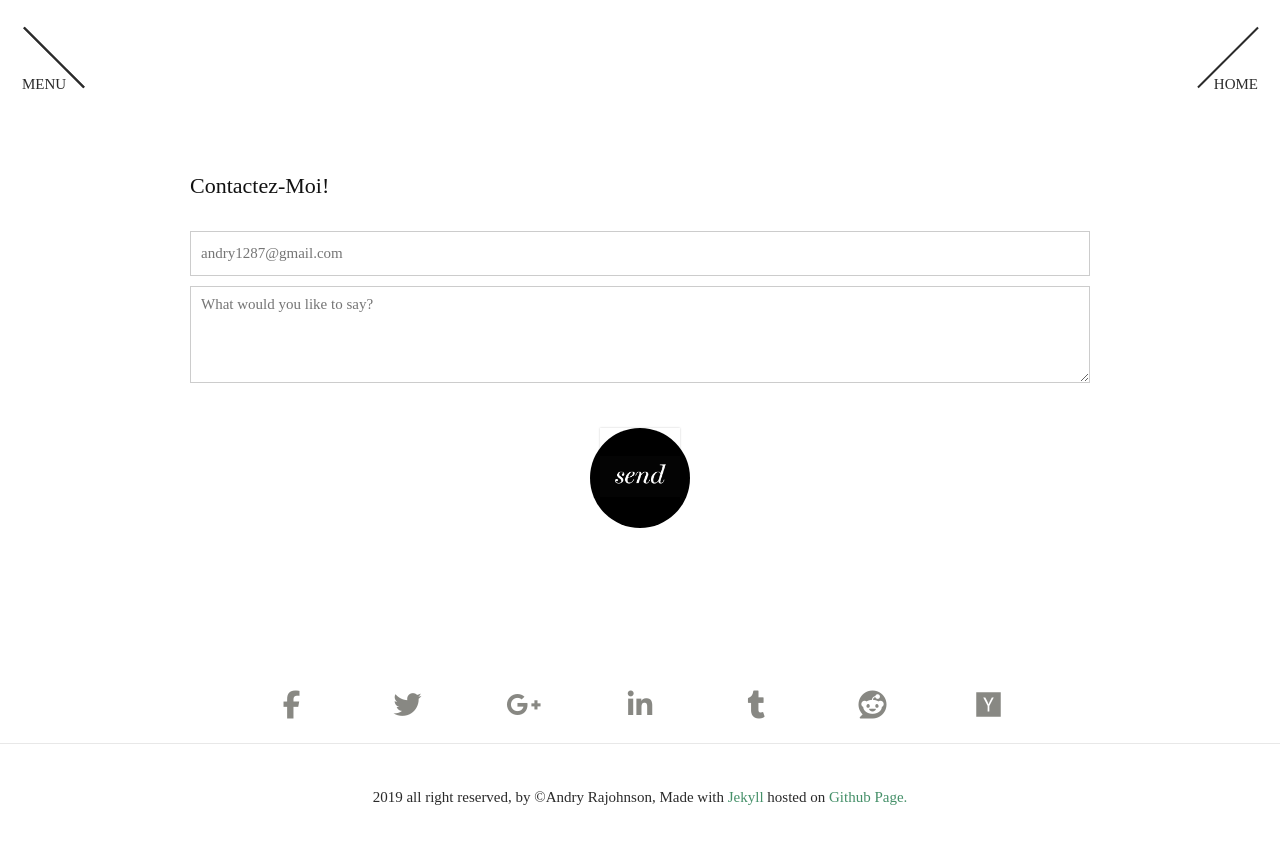
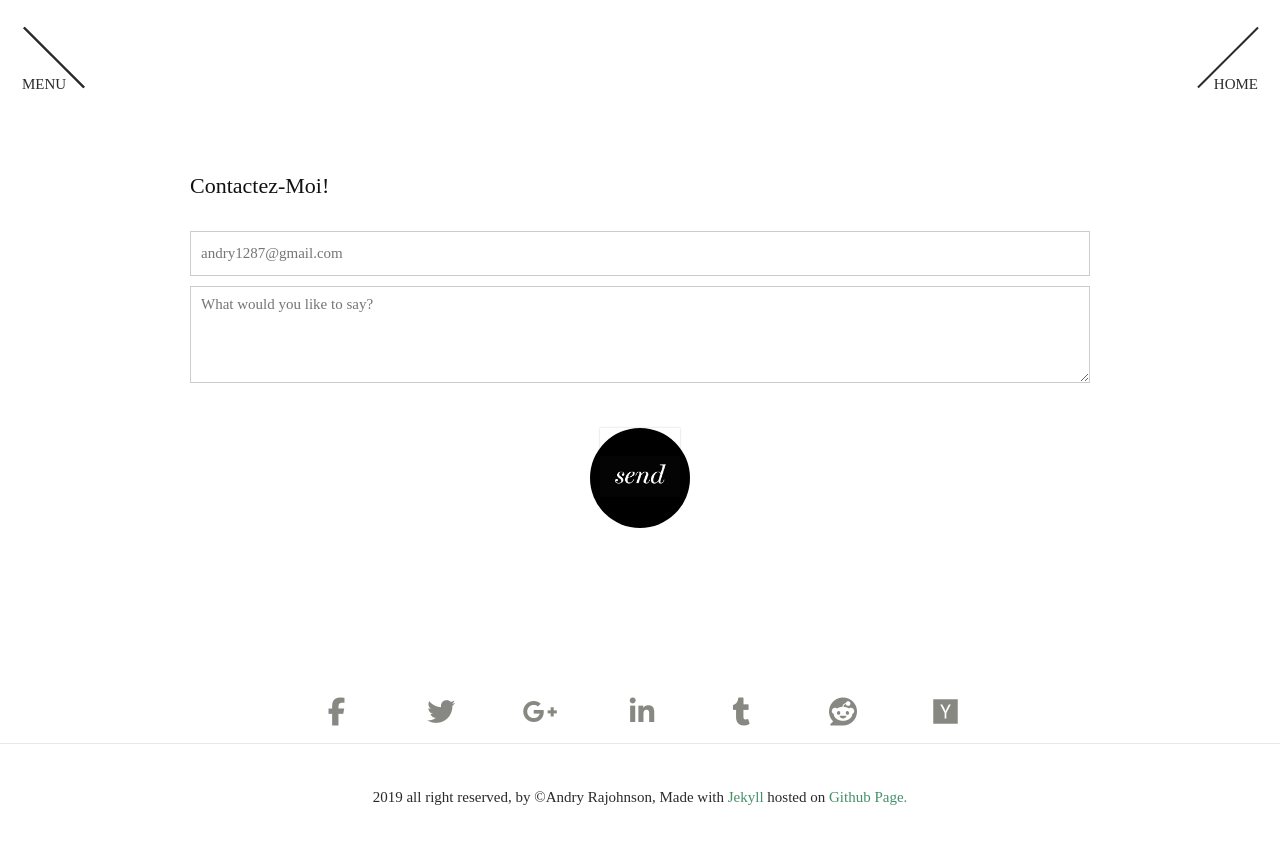
Before and after one commit to andryjohn/RJ-s-blog, a Jekyll site: the page built from contact.html, in a window 1280 px wide. Shown: the top 844 px of the page. Built offline with Jekyll 4.4.1, drawn with Linux system fonts in a browser that asks for light colours; nearby versions of some CDN libraries; some web fonts are replaced; comment, search, counter and statistics services are not loaded.

Commit message:
share link and conacet form

```diff
--- a/_includes/share_buttons.html
+++ b/_includes/share_buttons.html
@@ -78,8 +78,8 @@
 }
 
 .circle-share {
-    width: 60px;
-    height: 60px;
+    width: 45px;
+    height: 45px;
     background: #000;
     border-radius: 50px;
     margin: 0 auto;
@@ -108,7 +108,7 @@
 
 }
 .circle-share a {
-    width: 53%;
+    width: 46%;
     display: block;
     margin: 0 auto;
     padding-top: 21px;
--- a/_sass/_forms.scss
+++ b/_sass/_forms.scss
@@ -60,8 +60,8 @@
 
 .field-light:focus {
   outline: none;
-  border-color: $blue;
-  box-shadow: 0 0 2px rgba($blue,.5);
+  border-color: $green;
+  box-shadow: 0 0 2px rgba($green,.5);
 }
 
 .field-light:disabled {
```
